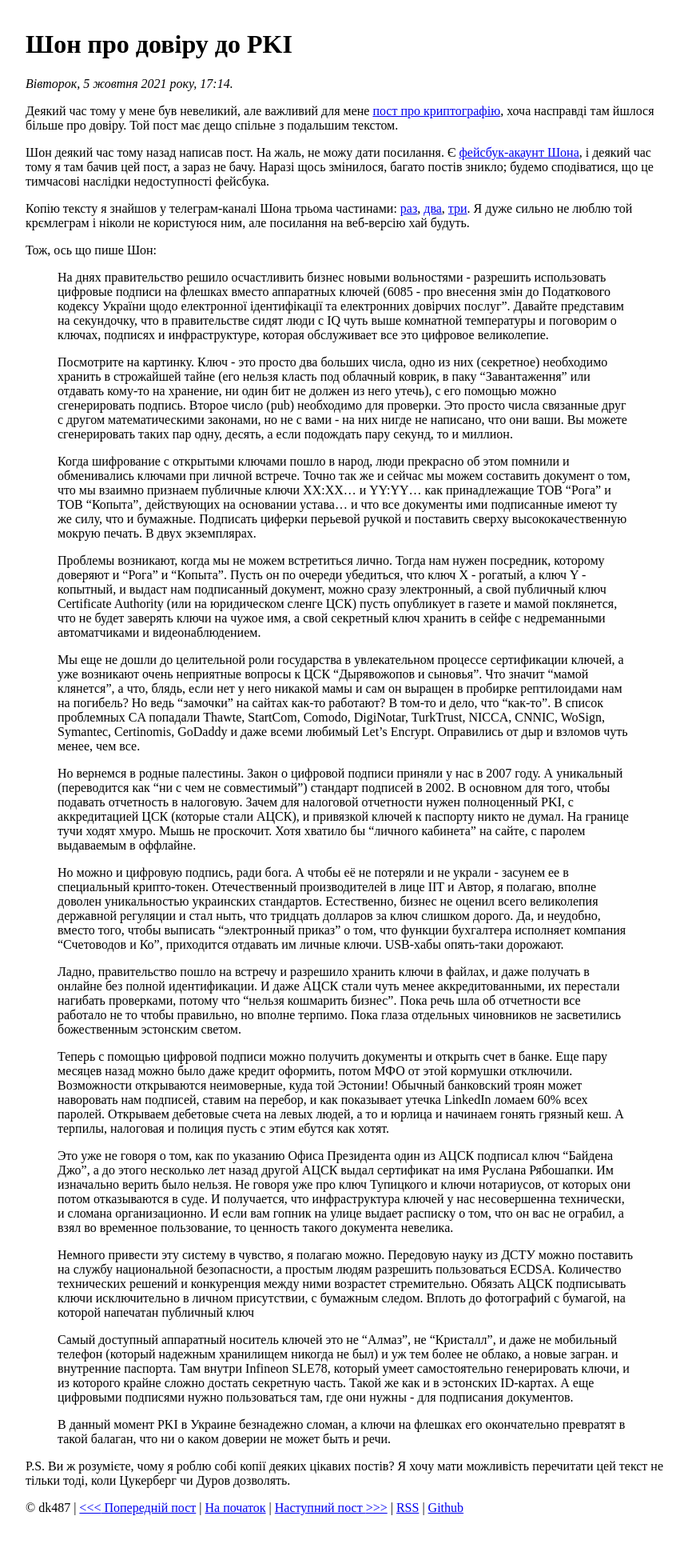
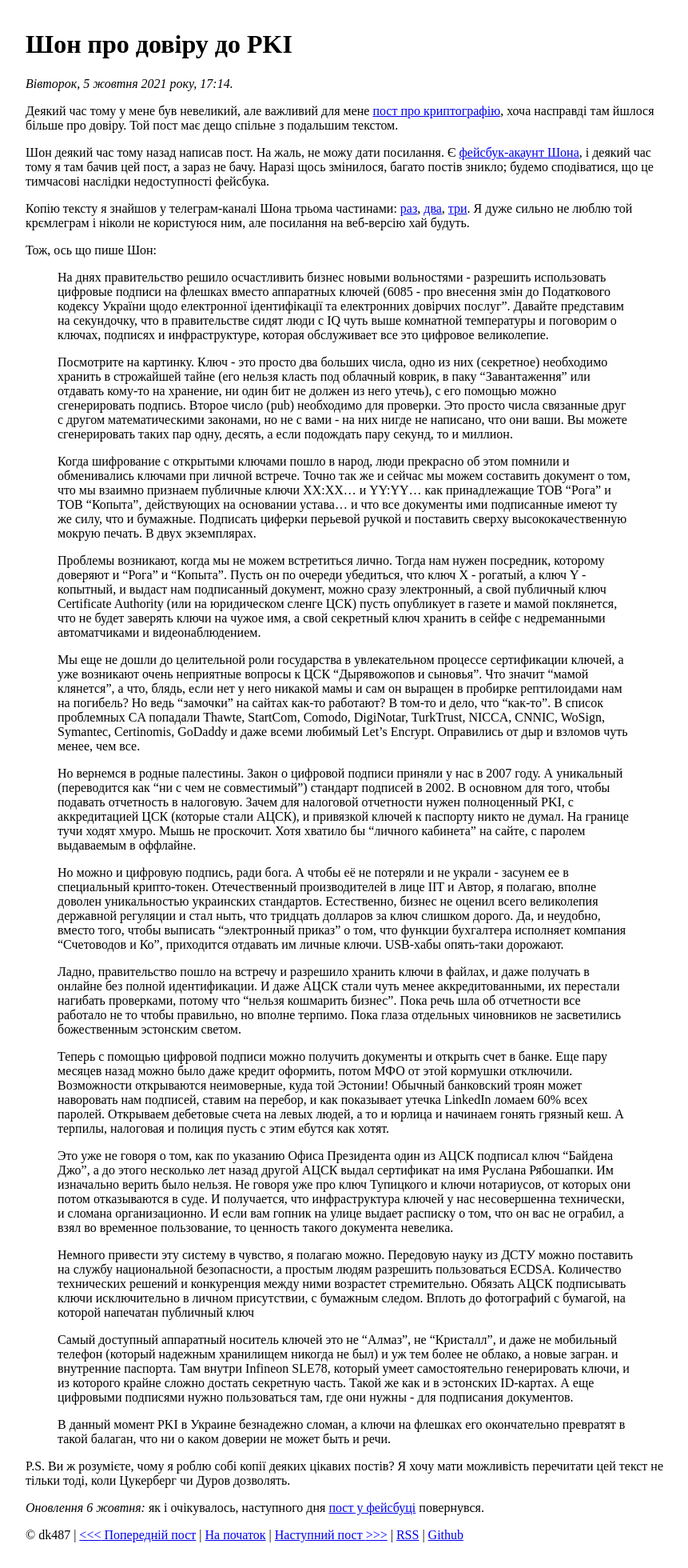
Before and after one commit to dk487/test.de.co.ua, a Jekyll site: the page built from _posts/2021/2021-10-05-pki-dead.md, in a window 1280 px wide. Shown: the whole page at 80% size, without its empty margins (208-1069 px from the left). Built offline with Jekyll 4.4.1, drawn with Linux system fonts in a browser that asks for light colours; before the commit the page ends 1926 px from its top, so only the background shows below that.

Commit message:
Update links

```diff
--- a/_posts/2021/2021-10-05-pki-dead.md
+++ b/_posts/2021/2021-10-05-pki-dead.md
@@ -41,8 +41,11 @@ date: 2021-10-05 20:14:13 +03:00
 
 P.S. Ви ж розумієте, чому я роблю собі копії деяких цікавих постів? Я хочу мати можливість перечитати цей текст не тільки тоді, коли Цукерберг чи Дуров дозволять.
 
+_Оновлення 6 жовтня:_ як і очікувалось, наступного дня [пост у фейсбуці][6] повернувся.
+
 [1]: https://www.facebook.com/ruheight
 [2]: https://t.me/ruheight/924
 [3]: https://t.me/ruheight/925
 [4]: https://t.me/ruheight/926
 [5]: /2021/09/04/on-crypto.html
+[6]: https://www.facebook.com/ruheight/posts/1287204755061213
```
Also changed, not shown: _posts/2021/2021-10-05-on-diia-cert.md (+3 -0 lines).
